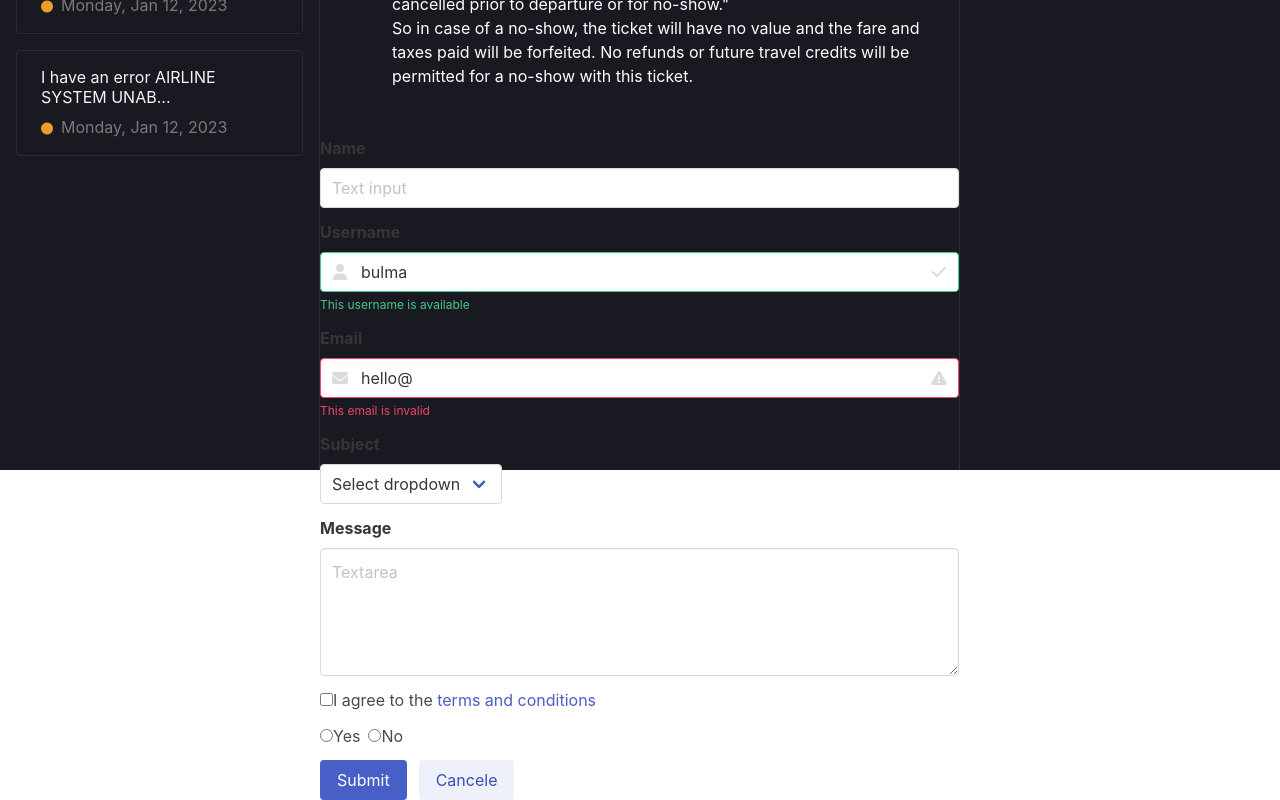
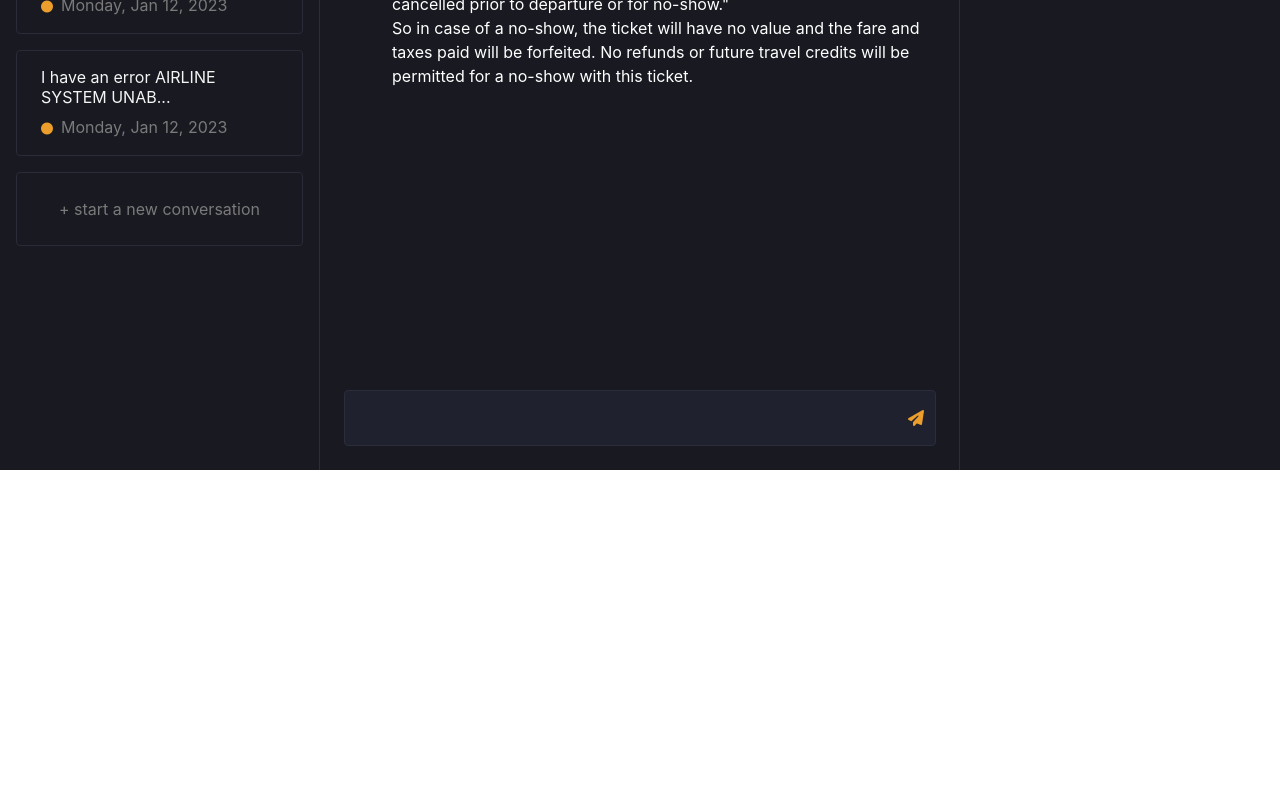
Before and after one commit to imnishantmehra/blueberry, a React (Create React App) app: page / in a window 1280 px wide. Shown: the part 330-1130 px from the top of the page. After the commit the page ends 800 px from the top, so only its background shows below. Built offline with nearby package versions, Linux system fonts and the light colour scheme.

Commit message:
middle column

```diff
--- a/src/App.css
+++ b/src/App.css
@@ -96,3 +96,21 @@ border-bottom-color: transparent!important;}
   position: relative;
   text-align: inherit;
 }
+.bottom {
+  position: fixed;
+  left: 25%;
+  right: 25%;
+  bottom: 0;
+
+}
+.bottom .input {
+  box-shadow: none!important;
+  max-width: 100%;
+  width: 100%;
+  background: #20212E!important;
+  border-color: #2c2d3b!important; height:3.5em!important;
+}
+.control.has-icons-left .icon, .control.has-icons-right .icon {
+
+  height:3.5em!important;
+}
--- a/src/Components/BasicComponents/Maincontent.js
+++ b/src/Components/BasicComponents/Maincontent.js
@@ -78,90 +78,25 @@ function Maincontent() {
 
 </div>
 
-<div class="field">
-  <label class="label">Name</label>
-  <div class="control">
-    <input class="input" type="text" placeholder="Text input"/>
+
+<div className="bottom  px-5 py-5">
+<div className="field">
+  <div className="control has-icons-right">
+    <input className="input py-3" type="text" placeholder="" value=""/>
+
+    <span className="icon is-medium is-right">
+      <i className="fas fa-paper-plane has-color-theme"></i>
+    </span>
   </div>
 </div>
-
-<div class="field">
-  <label class="label">Username</label>
-  <div class="control has-icons-left has-icons-right">
-    <input class="input is-success" type="text" placeholder="Text input" value="bulma"/>
-    <span class="icon is-small is-left">
-      <i class="fas fa-user"></i>
-    </span>
-    <span class="icon is-small is-right">
-      <i class="fas fa-check"></i>
-    </span>
-  </div>
-  <p class="help is-success">This username is available</p>
 </div>
 
-<div class="field">
-  <label class="label">Email</label>
-  <div class="control has-icons-left has-icons-right">
-    <input class="input is-danger" type="email" placeholder="Email input" value="hello@"/>
-    <span class="icon is-small is-left">
-      <i class="fas fa-envelope"></i>
-    </span>
-    <span class="icon is-small is-right">
-      <i class="fas fa-exclamation-triangle"></i>
-    </span>
-  </div>
-  <p class="help is-danger">This email is invalid</p>
-</div>
 
-<div class="field">
-  <label class="label">Subject</label>
-  <div class="control">
-    <div class="select">
-      <select>
-        <option>Select dropdown</option>
-        <option>With options</option>
-      </select>
-    </div>
-  </div>
-</div>
 
-<div class="field">
-  <label class="label">Message</label>
-  <div class="control">
-    <textarea class="textarea" placeholder="Textarea"></textarea>
-  </div>
-</div>
 
-<div class="field">
-  <div class="control">
-    <label class="checkbox">
-      <input type="checkbox"/>
-      I agree to the <a href="#">terms and conditions</a>
-    </label>
-  </div>
-</div>
 
-<div class="field">
-  <div class="control">
-    <label class="radio">
-      <input type="radio" name="question"/>
-      Yes
-    </label>
-    <label class="radio">
-      <input type="radio" name="question"/>
-      No
-    </label>
-  </div>
-</div>
 
-<div class="field is-grouped">
-  <div class="control">
-    <button class="button is-link">Submit</button>
-  </div>
-  <div class="control">
-    <button class="button is-link is-light">Cancele</button>
-  </div>
-</div>
+
 
 
   </div>
--- a/src/Components/BasicComponents/Sidebar.js
+++ b/src/Components/BasicComponents/Sidebar.js
@@ -48,6 +48,15 @@ function Sidebar() {
 </article>
 
 
+<article className="media mb-4 px-4">
+    <div className="inner-content px-5 py-5">
+   <h4 className="post-subtitle has-text-centered">
+    <a href="#"><span className="has-text-grey">+ start a new conversation</span></a>
+  </h4>
+   </div>
+</article>
+
+
   </aside>
 
   )
```
